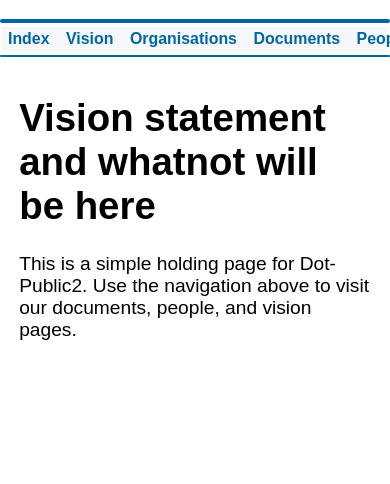
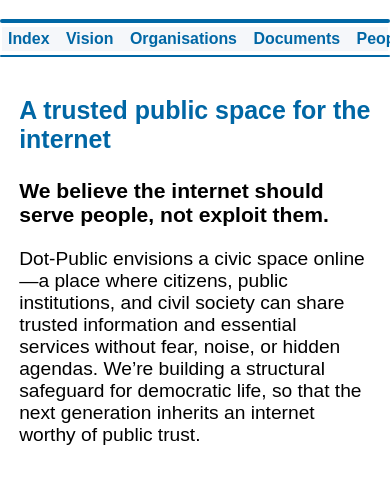
Before and after one commit to tonyageh/Dot-Public2, a plain HTML site: page vision.html in a window 390 px wide. Shown: the top 484 px of the page. Drawn offline with Linux system fonts and the light colour scheme.

Commit message:
Update vision.html

```diff
--- a/vision.html
+++ b/vision.html
@@ -45,6 +45,22 @@
       margin: 2em auto;
       padding: 0 1em;
     }
+    .vision-heading {
+      font-size: 2em;
+      color: #0067a5;
+      font-weight: bold;
+      margin-bottom: 1em;
+    }
+    .vision-bold {
+      font-size: 1.35em;
+      font-weight: bold;
+      margin-bottom: 1em;
+    }
+    .vision-body {
+      font-size: 1.25em;
+      font-weight: normal;
+      margin-bottom: 0.5em;
+    }
     @media (max-width: 500px) {
       nav {
         font-size: 0.83em;
@@ -53,6 +69,15 @@
       }
       nav a {
         margin: 0 6px;
+      }
+      .vision-heading {
+        font-size: 1.3em;
+      }
+      .vision-bold {
+        font-size: 1.1em;
+      }
+      .vision-body {
+        font-size: 1em;
       }
     }
   </style>
@@ -68,8 +93,13 @@
   </nav>
   <div class="header-line-bottom"></div>
   <div class="page-content">
-    <h1>Vision statement and whatnot will be here</h1>
-    <p>This is a simple holding page for Dot-Public2. Use the navigation above to visit our documents, people, and vision pages.</p>
+    <div class="vision-heading">A trusted public space for the internet</div>
+    <div class="vision-bold">
+      We believe the internet should serve people, not exploit them.
+    </div>
+    <div class="vision-body">
+      Dot-Public envisions a civic space online—a place where citizens, public institutions, and civil society can share trusted information and essential services without fear, noise, or hidden agendas. We’re building a structural safeguard for democratic life, so that the next generation inherits an internet worthy of public trust.
+    </div>
   </div>
 </body>
 </html>
```
